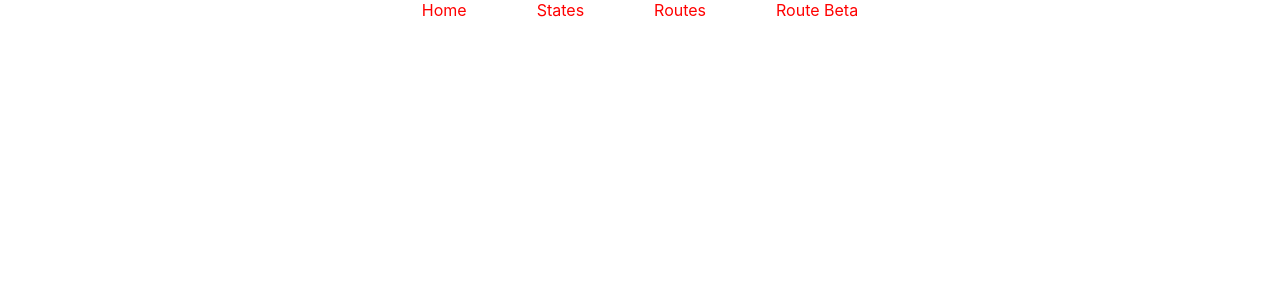
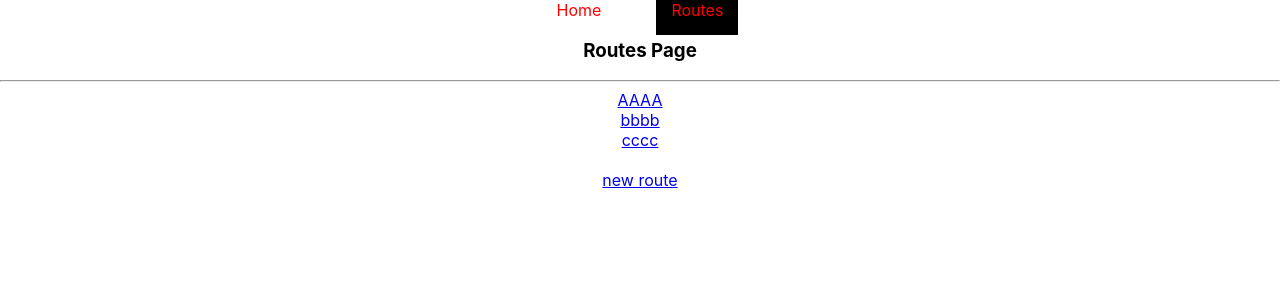
Before and after one commit to atg27/rock-route-app-031521, a React (Create React App) app: page /climbingroutes in a window 1280 px wide. Shown: the top 300 px of the page. Built offline with nearby package versions, Linux system fonts and the light colour scheme; data requests are answered from the project's data file.

Commit message:
simplified project

```diff
--- a/db.json
+++ b/db.json
@@ -1,28 +1,25 @@
 {
-    "states": [
+    "routes": [
         {
             "id": 1,
-            "name": "Washington",
-            "postalCode": "WA",
-            "routes":[
-                {
-                    "name": "AAAA",
-                    "difficulty": "5.6"
-                },
-                {
-                    "name": "BBB",
-                    "difficulty": "5.8"
-                }
-            ]
+            "state": "Washington",
+            "name": "AAAA",
+            "difficulty": "5.6"
         },
 
         {
             "id": 2,
-            "name": "Oregon",
-            "postalCode": "OR",
-            "routes":[
+            "state": "Oregon",
+            "name":"bbbb",
+            "difficulty":"5.10"
 
-            ]
+        },
+
+        {
+            "id": 3,
+            "state": "California",
+            "name": "cccc",
+            "difficulty":"5.11"
         }
     ]
 
--- a/src/App.js
+++ b/src/App.js
@@ -3,10 +3,9 @@ import {BrowserRouter as Router, Route, Switch} from 'react-router-dom'
 import './App.css'
 import Home from './components/Home'
 import Navigation from './components/Navigation'
-import States from './containers/States'
-import Routes from './containers/Routes'
-import Beta from './containers/Beta'
-import StateForm from './containers/StateForm'
+import ClimbingRoutes from './containers/ClimbingRoutes'
+import ClimbingRoute from './containers/ClimbingRoute'
+import ClimbingRouteForm from './containers/ClimbingRouteForm'
 
 export default class App extends Component {
   render() {
@@ -16,11 +15,9 @@ export default class App extends Component {
         <div className="App">
           <Switch>
             <Route exact path="/" component={Home}/>
-            <Route exact path="/states" component={States}/>
-            <Route exact path="/states/new" component={StateForm}/>
-            {/* <Route exact path="/states/:id" component={State}/> */}
-            <Route exact path="/routes" component={Routes}/>
-            <Route exact path="/beta" component={Beta}/>
+            <Route exact path="/climbingroutes" component={ClimbingRoutes}/>
+            <Route exact path="/climbingroutes/new" component={ClimbingRouteForm}/>
+            <Route path="/climbingroutes/:id" component={ClimbingRoute}/>
           </Switch>
         </div>
 
--- /dev/null
+++ b/src/components/ClimbingRouteLink.js
@@ -0,0 +1,10 @@
+import React from 'react'
+import { Link } from 'react-router-dom'
+
+export const ClimbingRouteLink = (props) => {
+    return (
+        <div>
+            <Link to={`/climbingroutes/${props.route.id}`}> {props.route.name}</Link>
+        </div>
+    )
+}
--- a/src/components/Navigation.js
+++ b/src/components/Navigation.js
@@ -22,30 +22,15 @@ const Navigation = () => {
             >Home</NavLink>
 
             <NavLink
-                to="/states"
-                exact
-                style={link}
-                activeStyle={{
-                    background: "black"
-                }}
-            >States</NavLink>
-
-            <NavLink
-                to="/routes"
+                to="/climbingroutes"
                 exact
                 style={link}
                 activeStyle={{
                     background: "black"
                 }}
             >Routes</NavLink>
-            <NavLink
-                to="/beta"
-                exact
-                style={link}
-                activeStyle={{
-                    background: "black"
-                }}
-            >Route Beta</NavLink>
+
+
         </div>
     )
 }
--- a/src/components/NewButton.js
+++ b/src/components/NewButton.js
@@ -4,8 +4,8 @@ import { Link } from 'react-router-dom'
 export const NewButton = () => {
     return (
         <div>
-            <Link to={'states/new'}>
-                <button>New State</button>
+            <Link to={'climbingroutes/new'}> new route
+                {/* <button>New Route</button> */}
             </Link>
         </div>
     )
--- /dev/null
+++ b/src/containers/ClimbingRoute.js
@@ -0,0 +1,32 @@
+import React, { Component } from 'react'
+
+export default class ClimbingRoute extends Component {
+
+    state={
+        routes: []
+    }
+
+    componentDidMount() {
+        console.log("fetching")
+        fetch('http://localhost:3001/routes/{params match}')
+        .then(res => res.json())
+        .then(data => {
+            console.log(data)
+            this.setState({
+                routes: data
+            })
+        })
+    }
+
+    render() {
+
+        const routeList = this.state.routes.map((route) => <li key={route.id}>{route.name} {route.difficulty}{/* will be own component  */}</li>)
+
+        return (
+            <div>
+                <h3>route info here</h3>
+                {routeList}
+            </div>
+        )
+    }
+}
--- a/src/containers/StateForm.js
+++ b/src/containers/ClimbingRouteForm.js
@@ -1,10 +1,11 @@
 import React, { Component } from 'react'
 
-export default class StateForm extends Component {
+export default class RouteForm extends Component {
+
     render() {
         return (
             <div>
-                <h3>I am a Form</h3>
+                <h3>New Route form</h3>
             </div>
         )
     }
--- a/src/containers/States.js
+++ b/src/containers/ClimbingRoutes.js
@@ -1,33 +1,33 @@
 import React, { Component } from 'react'
 import { NewButton } from '../components/NewButton'
+import { ClimbingRouteLink } from '../components/ClimbingRouteLink'
 
-export default class States extends Component {
+export default class ClimbingRoutes extends Component {
 
     state={
-        states: []
+        routes: []
     }
 
     componentDidMount() {
         console.log("fetching")
-        fetch('http://localhost:3001/states')
+        fetch('http://localhost:3001/routes')
         .then(res => res.json())
         .then(data => {
             console.log(data)
             this.setState({
-                states: data
+                routes: data
             })
         })
     }
 
     render() {
 
-        const states = this.state.states.map((state, index) => <li key={index}>{state.name}{/* will be own component  */}</li>)
-
+        const routes = this.state.routes.map((route) => <ClimbingRouteLink route={route} key={route.id}/>)
         return (
             <div>
-                <h3>States Page</h3>
+                <h3>Routes Page</h3>
                 <hr/>
-                {states}
+                {routes}
                 <br/>
                 <NewButton />
             </div>
```
Also changed, not shown: src/containers/Route.js (deleted, +0 -38 lines), src/containers/Beta.js (deleted), src/containers/Routes.js (deleted).
